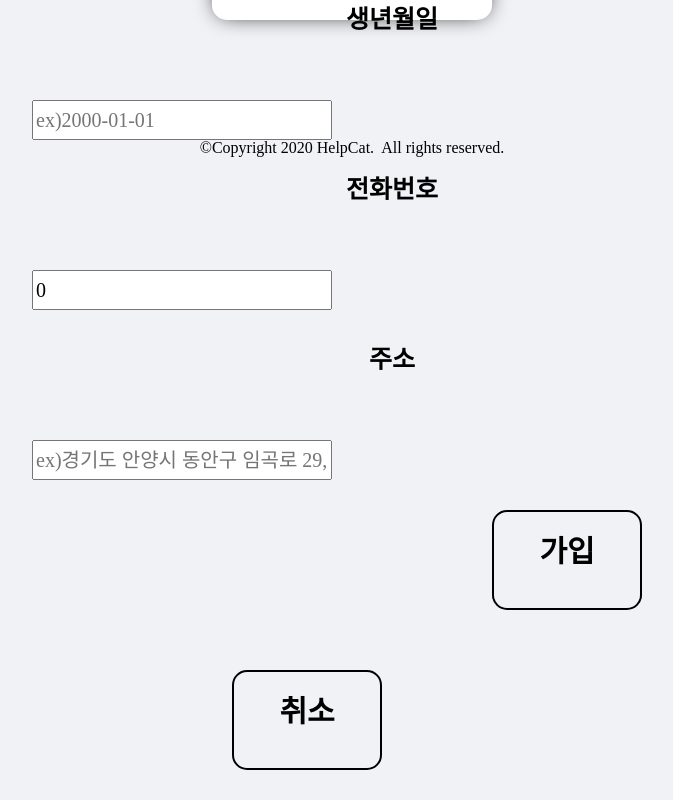
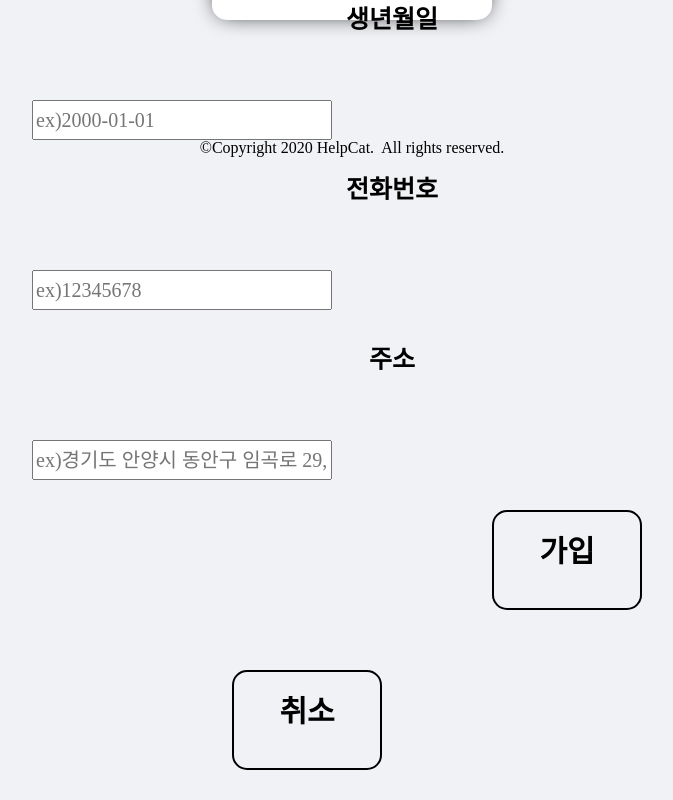
Before and after one commit to kdhyo/helpcat, a React (Create React App) app: page /signup in a window 1280 px wide. Shown: the part 1180-1980 px from the top of the page, without its empty margins (288-961 px from the left). Built offline with nearby package versions, Linux system fonts and the light colour scheme; no server answers.

Commit message:
Login, Logout, SignUp Clear

```diff
--- a/src/components/logins/SignupPage.js
+++ b/src/components/logins/SignupPage.js
@@ -6,7 +6,7 @@ import gql from "graphql-tag";
 
 const SIGNUP_MUTATION = gql`
   mutation SignupMutation($email: String!, $password: String!, $userName: String!,
-    $nickName: String!, $gender: String!, $phone: Int!, $address: String!, $birh: String!) {
+    $nickName: String!, $gender: String!, $phone: String!, $address: String!, $birh: String!) {
     signup(email: $email, password: $password, userName: $userName, nickName: $nickName,
       gender: $gender, phone:$phone, address: $address, birh: $birh) {
       token
@@ -21,7 +21,7 @@ class SignupPage extends Component {
     userName: "",
     nickName: "",
     gender: "",
-    phone: 0,
+    phone: "",
     address: "",
     birh: ""
   };
@@ -98,7 +98,7 @@ class SignupPage extends Component {
               <input
                 value={phone}
                 onChange={(e) => this.setState({ phone: e.target.value })}
-                type="number"
+                type="text"
                 placeholder="ex)12345678"
               />
             </div>
```
